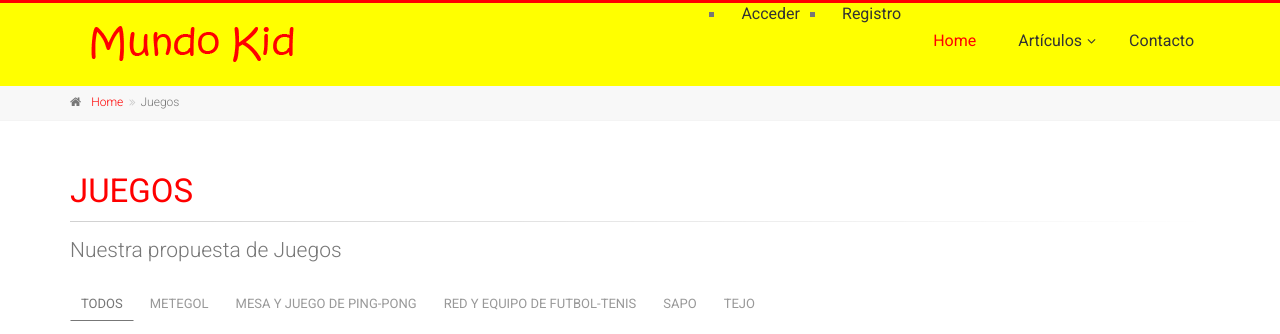
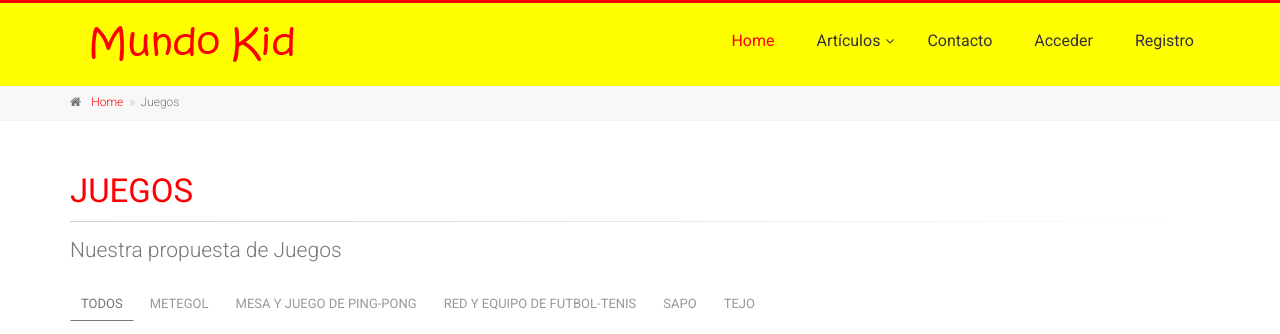
Before and after one commit to matifl/Django_CaC, a Django app: page /juegos/ in a window 1280 px wide. Shown: the top 334 px of the page. Run offline with Django 4.2, Linux system fonts and the light colour scheme; data comes from the database, SQL or seed files in the repository; some libraries are stand-ins or nearby versions.

Commit message:
Acceso y login alineado

```diff
--- a/TP_Integrador/MundoKid/templates/MundoKid/base.html
+++ b/TP_Integrador/MundoKid/templates/MundoKid/base.html
@@ -138,29 +138,25 @@
 															<li ><a href="{% url 'juegos' %}">Juegos</a></li>
 														</ul>
 													</li>
-													<!-- mega-menu start -->
-
-
 													<li >
 														<a href="{% url 'contacto' %}">Contacto</a>
 													</li>
-													<!-- mega-menu end -->
 
-												</ul>
-												<ul class="navbar-nav">
+													<!-- mega-menu start -->
 													{% if not request.user.is_authenticated %}
 													<li class="nav-item">
-													  <a class="nav-link" href="{% url 'login' %}"> Acceder </a>
+														<a class="nav-link" href="{% url 'login' %}"> Acceder </a>
 													</li>
 													<li class="nav-item">
-													  <a class="nav-link" href="{% url 'signup' %}"> Registro </a>
+														<a class="nav-link" href="{% url 'signup' %}"> Registro </a>
 													</li>
 													{% else %}
 													<li class="nav-item">
-													  <a class="nav-link" href="{% url 'logout' %}"> Salir </a>
+														<a class="nav-link" href="{% url 'logout' %}"> Salir </a>
 													</li>
 													{% endif %}
-												  </ul>
+													<!-- mega-menu end -->
+												</ul>
 												<!-- main-menu end -->
 
 											</div>
```
